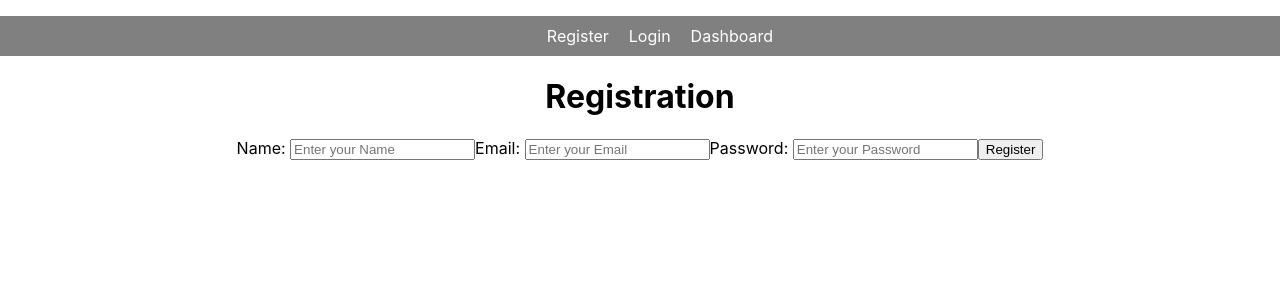
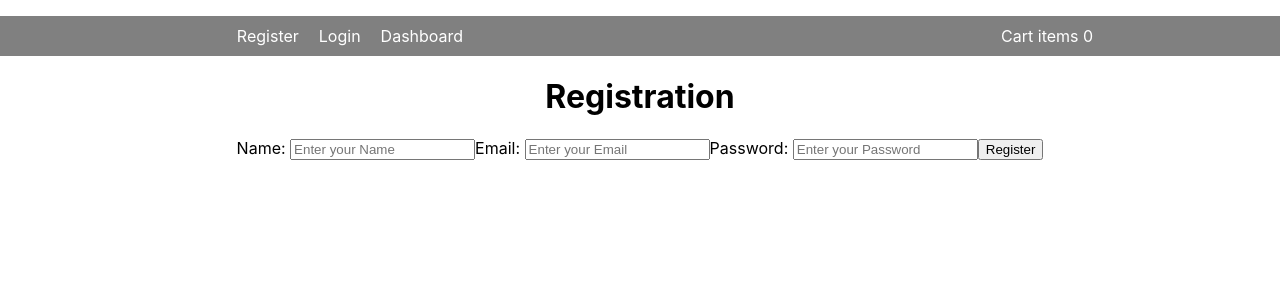
Before and after one commit to Mohsin-4/Restaurent, a React (Create React App) app: page / in a window 1280 px wide. Shown: the top 300 px of the page. Built offline with nearby package versions, Linux system fonts and the light colour scheme.

Commit message:
Cart added

```diff
--- a/src/App.js
+++ b/src/App.js
@@ -3,6 +3,7 @@ import './App.css';
 import Registration from './Components/Registration';
 import Login from './Components/Login';
 import DashBoard from './Components/DashBoard';
+import Cart from './Components/Cart';
 
 
 function App() {
@@ -44,6 +45,10 @@ function App() {
   const componentHandler = idx => {
     setState(pre => ({ ...pre, componentIndex: idx }))
   }
+  const addItemToCart = item => {
+    state.userCart.push(item);
+    setState(pre => ({ ...pre, userCart: state.userCart }))
+  }
 
   console.log('State :', state)
   return (
@@ -54,6 +59,9 @@ function App() {
             return <li key={index} style={{ listStyle: "none", margin: 10, cursor: 'pointer', color: '#fff' }} onClick={() => componentHandler(index)}> {item} </li>
           })
         }
+        <li style={{ listStyle: "none", textAlign: 'right', width: "50%" }}>
+          <Cart userCart={state.userCart} />
+        </li>
       </ul>
       {
         state.componentIndex === 0 ?
@@ -62,9 +70,11 @@ function App() {
           state.componentIndex === 1 ?
             <Login title="Login" loginHandler={loginHandler} />
             :
-            <DashBoard title="DashBoard" />
+            <DashBoard title="DashBoard" addItemToCart={addItemToCart} />
+
       }
-      <div id="app"></div>
+      <div id="app">
+      </div>
       {/* <div>
            <input type='text' id='name' value={state.name}  placeholder='Enter your Name please' onChange={onChangeHandler} />    <br />
            <input type='text' id='email' value={state.email}  placeholder='Enter your Email please' onChange={onChangeHandler} />    <br />
--- a/src/Components/Cart.js
+++ b/src/Components/Cart.js
@@ -0,0 +1,9 @@
+import React from 'react'
+
+export default function Cart(props) {
+    return (
+        <div style={{ color: '#fff' }}>
+            Cart items {props.userCart.length}
+        </div>
+    )
+}
--- a/src/Components/DashBoard.js
+++ b/src/Components/DashBoard.js
@@ -1,7 +1,7 @@
 import React, { useState } from 'react';
 import './Dashboard.css'
 
-function DashBoard() {
+function DashBoard(props) {
   let initStatet = {
     products: [
       { img: "https://static.toiimg.com/thumb/53096628.cms?imgsize=1832291&width=800&height=800", name: "Biryani", price: "300" },
@@ -32,7 +32,10 @@ function DashBoard() {
                 borderColor: "rgba(0, 0,0,0.1)",
                 margin: 10,
                 cursor: "pointer"
-              }}>
+
+              }}
+                onClick={() => props.addItemToCart(product)}
+              >
 
                 <div className="card-inside" style={{
                   display: 'flex',
```
